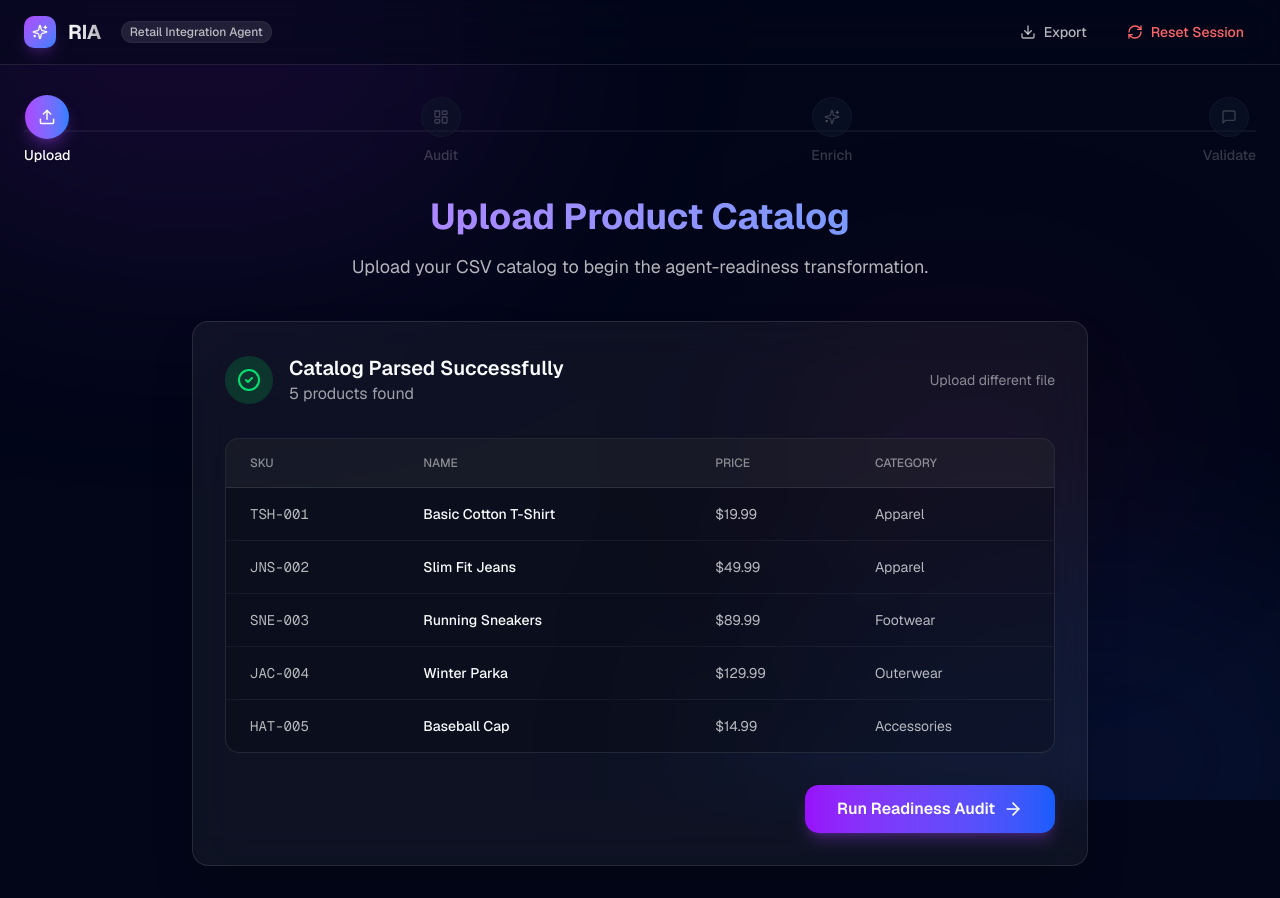
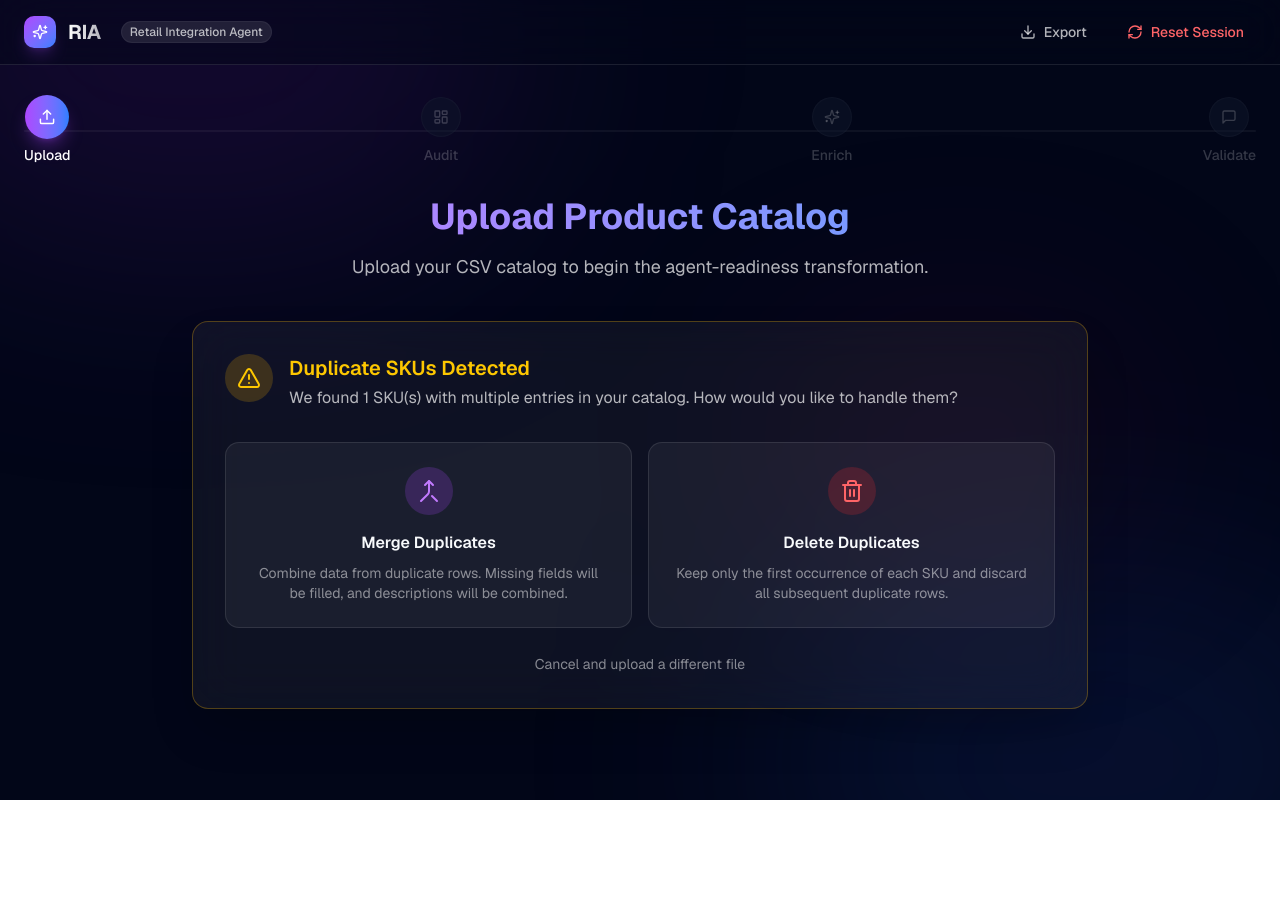
Before and after one commit to ak-aibuilder/ria-v1, a Next.js app in the folder frontend/: page / in a window 1280 px wide. Both pictures are taken after a click on the button "Or use sample catalog data". After the commit the page ends 800 px from the top, so only its background shows below. Built offline with nearby package versions, Linux system fonts and the light colour scheme.

Commit message:
fix: Did you add the feature to fix duplicate rows *

```diff
--- a/frontend/components/uploadview.tsx
+++ b/frontend/components/uploadview.tsx
@@ -2,7 +2,7 @@
 
 import React, { useState, useRef } from 'react';
 import { useAppStore, Product } from '../lib/store';
-import { UploadCloud, FileText, AlertCircle, CheckCircle2, ArrowRight } from 'lucide-react';
+import { UploadCloud, FileText, AlertCircle, CheckCircle2, ArrowRight, AlertTriangle, Merge, Trash2 } from 'lucide-react';
 
 function parseCSV(str: string) {
   const arr: string[][] = [];
@@ -37,7 +37,27 @@ export default function UploadView() {
   const [isDragging, setIsDragging] = useState(false);
   const [error, setError] = useState<string | null>(null);
   const [parsedData, setParsedData] = useState<Product[] | null>(null);
+  const [rawParsedData, setRawParsedData] = useState<Product[] | null>(null);
+  const [hasDuplicates, setHasDuplicates] = useState(false);
+  const [duplicateCount, setDuplicateCount] = useState(0);
   const fileInputRef = useRef<HTMLInputElement>(null);
+
+  const processParsedProducts = (products: Product[]) => {
+    const skuCounts = products.reduce((acc, p) => {
+      acc[p.sku] = (acc[p.sku] || 0) + 1;
+      return acc;
+    }, {} as Record<string, number>);
+
+    const dups = Object.values(skuCounts).filter(c => c > 1).length;
+
+    if (dups > 0) {
+      setRawParsedData(products);
+      setDuplicateCount(dups);
+      setHasDuplicates(true);
+    } else {
+      setParsedData(products);
+    }
+  };
 
   const handleFile = (file: File | undefined) => {
     if (!file) return;
@@ -76,7 +96,7 @@ export default function UploadView() {
           image_urls: row.image_urls,
         }));
 
-        setParsedData(products);
+        processParsedProducts(products);
       } catch (err) {
         setError('Failed to parse CSV file.');
       }
@@ -109,13 +129,56 @@ export default function UploadView() {
     }
   };
 
+  const handleMergeDuplicates = () => {
+    if (!rawParsedData) return;
+    const merged: Record<string, Product> = {};
+
+    rawParsedData.forEach(p => {
+      if (!merged[p.sku]) {
+        merged[p.sku] = { ...p };
+      } else {
+        const existing = merged[p.sku];
+        existing.name = existing.name || p.name;
+        existing.price = existing.price || p.price;
+        existing.category = existing.category || p.category;
+        existing.brand = existing.brand || p.brand;
+
+        // Combine descriptions if they are different
+        if (!existing.description && p.description) {
+          existing.description = p.description;
+        } else if (existing.description && p.description && !existing.description.includes(p.description)) {
+          existing.description += " " + p.description;
+        }
+
+        existing.image_urls = existing.image_urls || p.image_urls;
+      }
+    });
+
+    setParsedData(Object.values(merged));
+    setHasDuplicates(false);
+  };
+
+  const handleDeleteDuplicates = () => {
+    if (!rawParsedData) return;
+    const seen = new Set<string>();
+    const deduplicated = rawParsedData.filter(p => {
+      if (seen.has(p.sku)) return false;
+      seen.add(p.sku);
+      return true;
+    });
+
+    setParsedData(deduplicated);
+    setHasDuplicates(false);
+  };
+
   const loadSampleData = () => {
     const sampleCSV = `sku,name,price,category,brand,description
 TSH-001,Basic Cotton T-Shirt,19.99,Apparel,BasicsCo,A comfortable cotton t-shirt.
 JNS-002,Slim Fit Jeans,49.99,Apparel,DenimWorks,Classic slim fit blue jeans.
 SNE-003,Running Sneakers,89.99,Footwear,RunFast,Lightweight running shoes.
 JAC-004,Winter Parka,129.99,Outerwear,WinterGear,Warm winter jacket with hood.
-HAT-005,Baseball Cap,14.99,Accessories,HeadWear,Adjustable baseball cap.`;
+HAT-005,Baseball Cap,14.99,Accessories,HeadWear,Adjustable baseball cap.
+TSH-001,Basic Cotton T-Shirt,19.99,Apparel,BasicsCo,Available in multiple colors.`; // Added a duplicate row for demonstration
 
     const data = parseCSV(sampleCSV);
     const products: Product[] = data.map(row => ({
@@ -126,7 +189,8 @@ HAT-005,Baseball Cap,14.99,Accessories,HeadWear,Adjustable baseball cap.`;
       brand: row.brand,
       description: row.description,
     }));
-    setParsedData(products);
+
+    processParsedProducts(products);
   };
 
   return (
@@ -140,7 +204,54 @@ HAT-005,Baseball Cap,14.99,Accessories,HeadWear,Adjustable baseball cap.`;
         </p>
       </div>
 
-      {!parsedData ? (
+      {hasDuplicates ? (
+        <div className="bg-white/5 border border-yellow-500/30 rounded-2xl p-8 backdrop-blur-xl shadow-2xl animate-in zoom-in-95 duration-300">
+          <div className="flex items-start gap-4 mb-8">
+            <div className="w-12 h-12 rounded-full bg-yellow-500/20 flex items-center justify-center flex-shrink-0">
+              <AlertTriangle className="w-6 h-6 text-yellow-400" />
+            </div>
+            <div>
+              <h3 className="text-xl font-semibold text-yellow-400">Duplicate SKUs Detected</h3>
+              <p className="text-white/70 mt-1">
+                We found {duplicateCount} SKU(s) with multiple entries in your catalog. How would you like to handle them?
+              </p>
+            </div>
+          </div>
+
+          <div className="grid grid-cols-1 md:grid-cols-2 gap-4 mb-6">
+            <button
+              onClick={handleMergeDuplicates}
+              className="flex flex-col items-center text-center p-6 rounded-xl border border-white/10 bg-white/5 hover:bg-white/10 hover:border-purple-500/50 transition-all group"
+            >
+              <div className="w-12 h-12 rounded-full bg-purple-500/20 flex items-center justify-center mb-4 group-hover:scale-110 transition-transform">
+                <Merge className="w-6 h-6 text-purple-400" />
+              </div>
+              <h4 className="font-semibold mb-2">Merge Duplicates</h4>
+              <p className="text-sm text-white/50">Combine data from duplicate rows. Missing fields will be filled, and descriptions will be combined.</p>
+            </button>
+
+            <button
+              onClick={handleDeleteDuplicates}
+              className="flex flex-col items-center text-center p-6 rounded-xl border border-white/10 bg-white/5 hover:bg-white/10 hover:border-red-500/50 transition-all group"
+            >
+              <div className="w-12 h-12 rounded-full bg-red-500/20 flex items-center justify-center mb-4 group-hover:scale-110 transition-transform">
+                <Trash2 className="w-6 h-6 text-red-400" />
+              </div>
+              <h4 className="font-semibold mb-2">Delete Duplicates</h4>
+              <p className="text-sm text-white/50">Keep only the first occurrence of each SKU and discard all subsequent duplicate rows.</p>
+            </button>
+          </div>
+
+          <div className="text-center">
+            <button
+              onClick={() => { setHasDuplicates(false); setRawParsedData(null); setParsedData(null); }}
+              className="text-sm text-white/50 hover:text-white transition-colors"
+            >
+              Cancel and upload a different file
+            </button>
+          </div>
+        </div>
+      ) : !parsedData ? (
         <div className="space-y-6">
           <div
             onDragOver={onDragOver}
@@ -203,7 +314,7 @@ HAT-005,Baseball Cap,14.99,Accessories,HeadWear,Adjustable baseball cap.`;
               </div>
               <div>
                 <h3 className="text-xl font-semibold">Catalog Parsed Successfully</h3>
-                <p className="text-white/60">{parsedData.length} products found</p>
+                <p className="text-white/60">{parsedData.length} products ready for audit</p>
               </div>
             </div>
             <button
```
